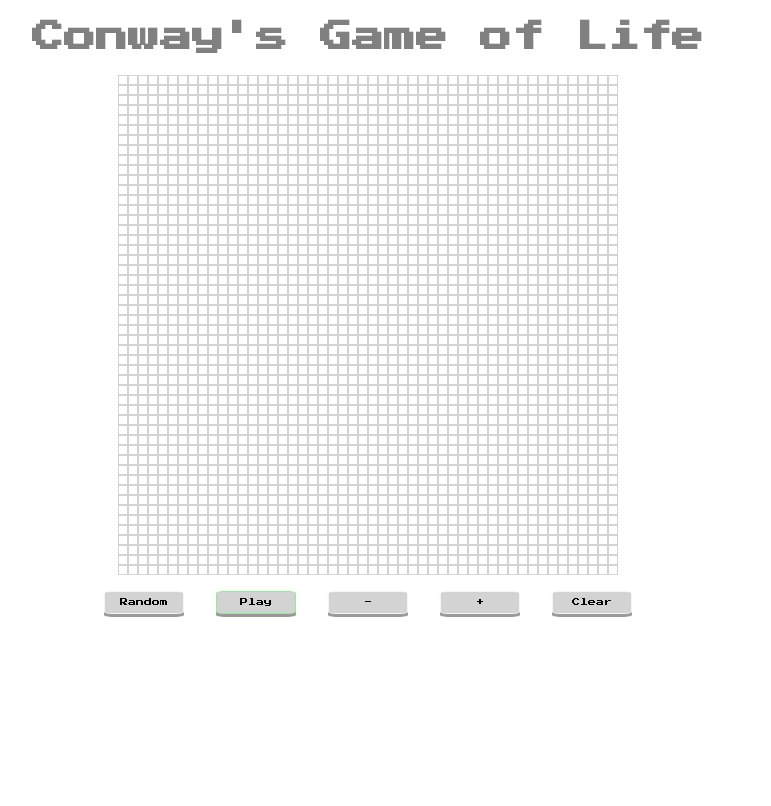
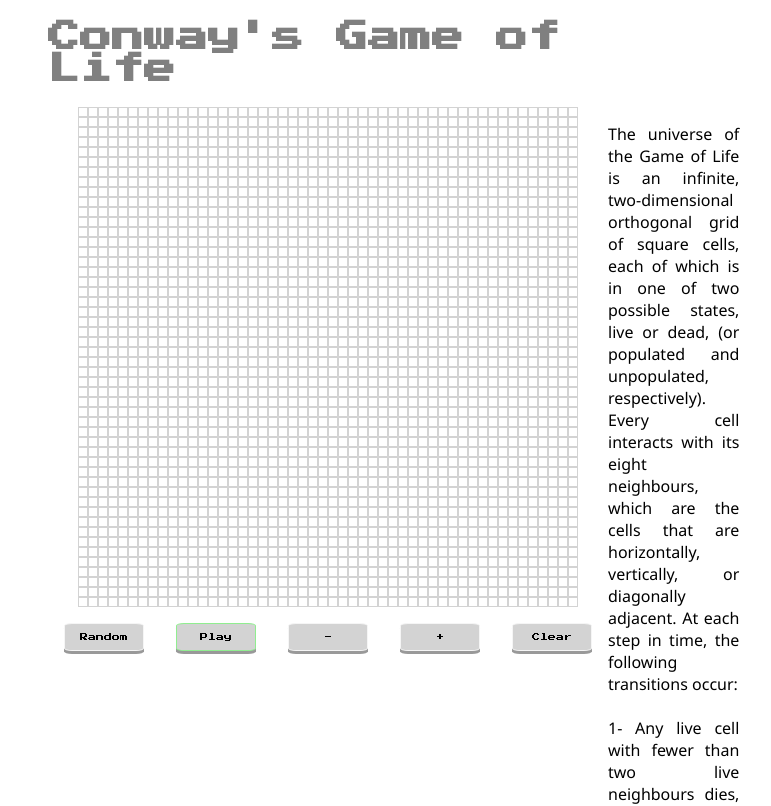
Before and after one commit to peterevilla/conways-game-of-life, a React (Create React App) app: page / in a window 1280 px wide. Shown: the top 806 px of the page, without its empty margins (272-1043 px from the left). Built offline with nearby package versions, Linux system fonts and the light colour scheme.

Commit message:
addig features

```diff
--- a/src/App.css
+++ b/src/App.css
@@ -1,12 +1,24 @@
 .App {
-  text-align: center;
+  display: flex;
   font-family: 'Press Start 2P', cursive;
+}
+
+.conway {
+  padding-right: 25%;
+  padding-left: 25%;
+
 }
 
 h1 {
   color: grey;
+  font-family: 'Press Start 2P', cursive;
 }
 
+p {
+  text-align: justify;
+  font-weight: lighter;
+  font-size: 1rem;
+}
 
 .App-logo {
   height: 40vmin;
@@ -79,6 +91,7 @@ table {
 .control {
   display: flex;
   justify-content: center;
+  height: 60px;
 }
 
 
@@ -130,3 +143,8 @@ button:active {
   box-shadow: 0 3px #666;
   transform: translateY(2px);
 }
+
+.rules {
+  width: 700px;
+  font-family: 'Segoe UI', Tahoma, Geneva, Verdana, sans-serif;
+}
--- a/src/App.js
+++ b/src/App.js
@@ -2,18 +2,26 @@ import React from 'react';
 import './App.css';
 import Grid from './components/Grid'
 import ControlBoard from './components/ControlBoard'
+import Rules from './components/Rules'
 
 
 
 function App() {
   return (
-    <div className="App">
+    <div className='conway'>
       <h1>Conway's Game of Life</h1>
+      <div className="App">
+
       <div className="dash">
         <Grid/>
+        <ControlBoard/>
       </div>
-      <ControlBoard/>
+      <div className='rules'>
+      <Rules/>
+      </div>
     </div>
+    </div>
+
   );
 
 }
--- /dev/null
+++ b/src/components/Rules.js
@@ -0,0 +1,30 @@
+import React from "react";
+
+const Rules = () => {
+  return (
+    <p>
+      The universe of the Game of Life is an infinite, two-dimensional
+      orthogonal grid of square cells, each of which is in one of two possible
+      states, live or dead, (or populated and unpopulated, respectively). Every
+      cell interacts with its eight neighbours, which are the cells that are
+      horizontally, vertically, or diagonally adjacent. At each step in time,
+      the following transitions occur:<br/><br/>
+        1- Any live cell with fewer than two live
+      neighbours dies, as if by underpopulation.<br/>
+      2- Any live cell with two or three
+      live neighbours lives on to the next generation.<br/>
+      3- Any live cell with more
+      than three live neighbours dies, as if by overpopulation.<br/>
+      4-  Any dead cell
+      with exactly three live neighbours becomes a live cell, as if by
+      reproduction.<br/><br/>
+      These rules, which compare the behavior of the automaton to
+      real life, can be condensed into the following: Any live cell with two or
+      three live neighbours survives. Any dead cell with three live neighbours
+      becomes a live cell. All other live cells die in the next generation.
+      Similarly, all other dead cells stay dead
+    </p>
+  );
+};
+
+export default Rules;
```
